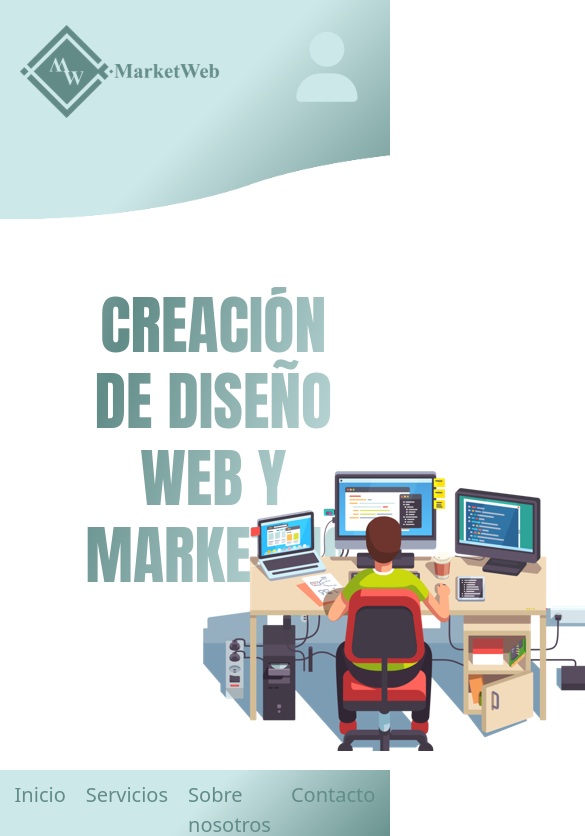
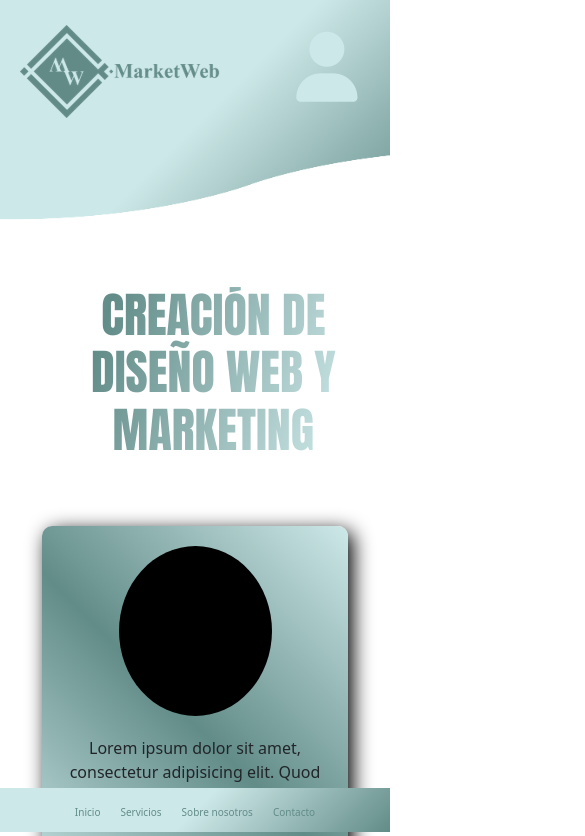
Before and after one commit to HANNERZTA/MarketWeb, a SvelteKit app: page / in a window 390 px wide. Shown: the top 836 px of the page, 585 px wide, since content can reach past the window. Built offline with nearby package versions, Linux system fonts and the light colour scheme.

Commit message:
responsive

```diff
--- a/src/routes/menu.svelte
+++ b/src/routes/menu.svelte
@@ -100,4 +100,19 @@
             margin: 0;
         }
     }
+    @media(max-width: 450px)
+    {
+        a{
+            font-size: 15px;
+        }
+    }
+    @media (max-width: 400px)
+    {
+        a
+        {
+            font-size: 10px;
+        }
+
+    }
+
 </style>
--- a/src/routes/titulo.svelte
+++ b/src/routes/titulo.svelte
@@ -14,7 +14,6 @@
     {
         display:block;
         position: relative;
-        height: 500px;
     }
     .container .box
     {
@@ -51,4 +50,21 @@
             background-position: 200% center;
         }
     }
+    @media(max-width: 850px)
+    {
+        .box2
+        {
+            display: none;
+        }
+    }
+    @media (max-width: 400px){
+        .titulo{
+            font-size: 3rem;
+        }
+    }
+    @media(max-width: 300px){
+        .titulo{
+            font-size: 2rem;
+        }
+    }
 </style>
```
